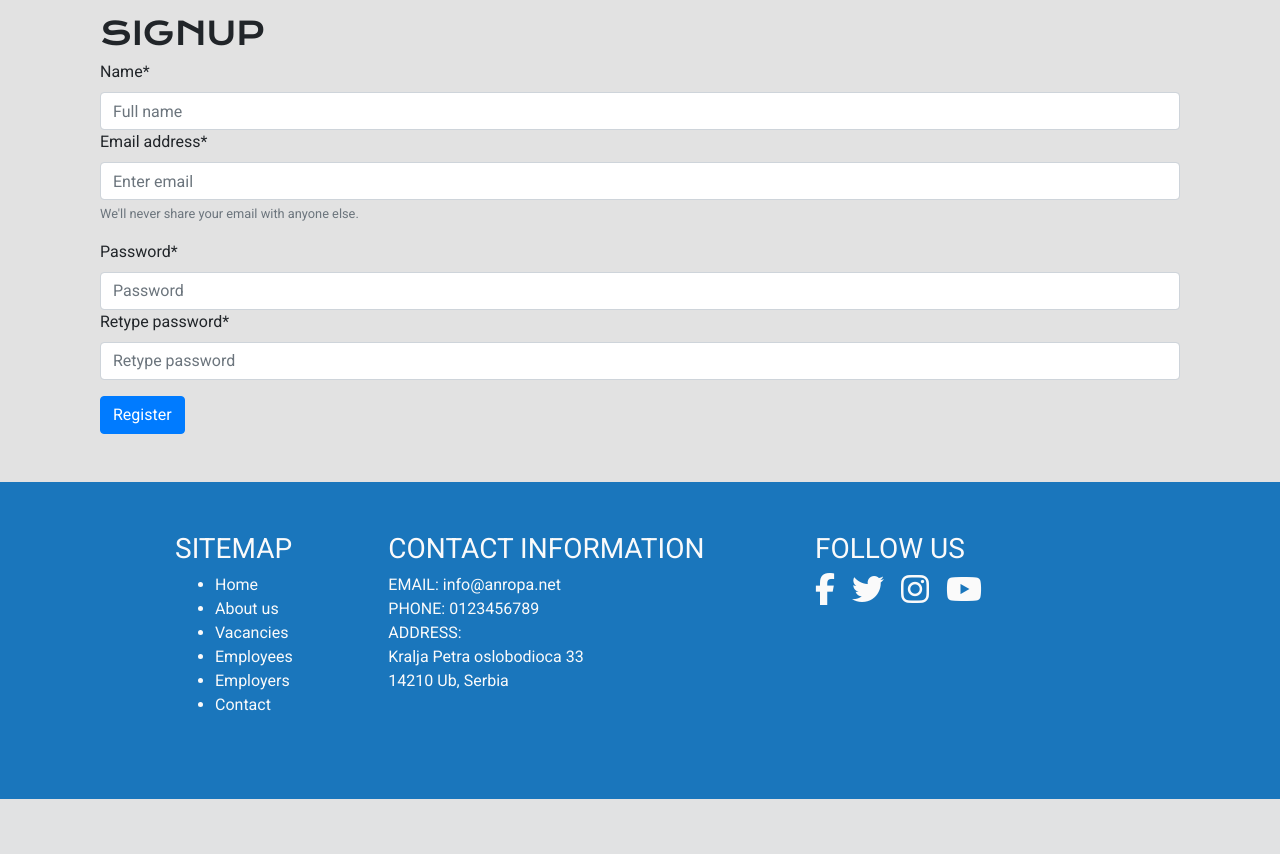
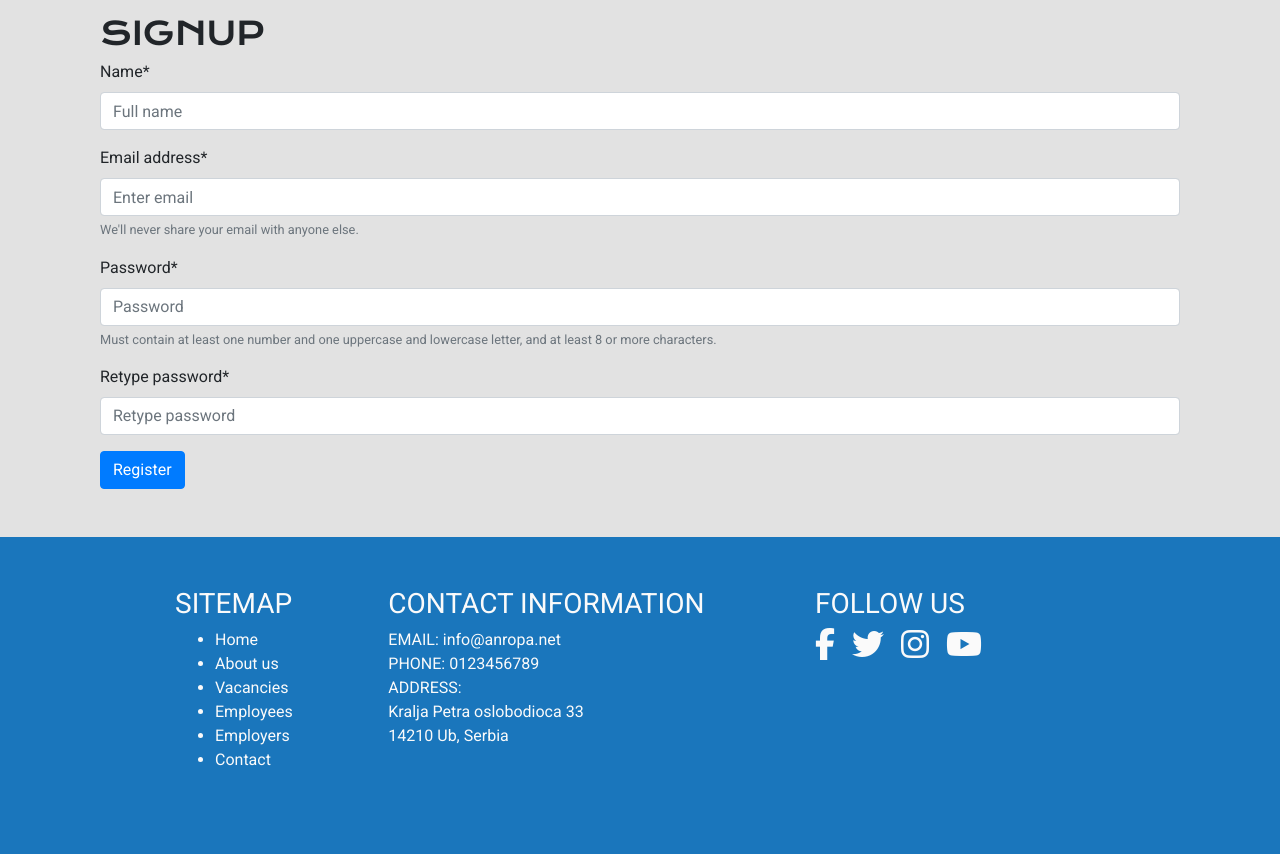
Before and after one commit to Code-Institute-Submissions/Albastraoz-anropa, a Flask app: page /signup in a window 1280 px wide. Shown: the part 72-926 px from the top of the page. Before the commit the page ends 871 px from the top, so only its background shows below. Run offline with Flask 2, Linux system fonts and the light colour scheme; some libraries are stand-ins or nearby versions.

Commit message:
Version 1.43 - Improved password recovery functionality and added requirements for password creation.

```diff
--- a/app.py
+++ b/app.py
@@ -245,8 +245,8 @@ def reset_password(token):
     try:
         email = st.loads(token, salt='reset-password', max_age=7200)
     except SignatureExpired:
-        return 'Reset password link expired.'#render_template("email_confirmation_denied.html")
-    token = token
+        return render_template("password_reset_denied.html")
+
     email = st.loads(token, salt='reset-password')
     if request.method == 'POST':
         if request.form['reset-password'] != request.form['reset-password2']:
@@ -256,6 +256,7 @@ def reset_password(token):
         # Hash password for security
         hashpass = bcrypt.hashpw(request.form['reset-password'].encode('utf-8'), bcrypt.gensalt())
 
+        # Update password by finding user by email.
         mongo.db.users.update_one({'email' : email}, {"$set":
             {'password' : hashpass }})
         flash('Your password has been reset! You can <a href="/login">login here</a>.')
--- a/templates/login.html
+++ b/templates/login.html
@@ -17,7 +17,7 @@
             </div>
             {% endif %}
             {% endwith %}
-            <form method=POST action="{{ url_for('login')}}">
+            <form method=POST action="{{ url_for('login') }}">
                 <div class="form-group">
                     <label for="email">Email address*</label>
                     <input type="email" class="form-control" id="email" name="email" aria-describedby="emailHelp"
@@ -27,8 +27,9 @@
                 </div>
                 <div class="form-group">
                     <label for="password">Password*</label>
-                    <input type="password" class="form-control" id="password" name="password" placeholder="Password"
+                    <input type="password" class="form-control" id="password" name="password" aria-describedby="forgotPassword" placeholder="Password"
                         required>
+                    <small id="forgotPassword" class="form-text text-muted"><a href="{{ url_for('request_password_reset') }}">I forgot my password!</a></small>
                 </div>
                 <button type="submit" class="btn btn-primary">Login</button>
             </form>
--- a/templates/password_reset_form.html
+++ b/templates/password_reset_form.html
@@ -18,8 +18,11 @@
             <form method=POST action="{{ url_for('reset_password', token=token)}}">
                 <div class="form-group">
                     <label for="reset-password">Password</label>
-                    <input type="password" class="form-control" id="reset-password" name="reset-password" placeholder="Password"
+                    <input type="password" class="form-control" id="reset-password" name="reset-password" aria-describedby="passwordReq" pattern="(?=.*\d)(?=.*[a-z])(?=.*[A-Z]).{8,}" title="Must contain at least one number and one uppercase and lowercase letter, and at least 8 or more characters" placeholder="Password"
                         required>
+                    <small id="passwordReq" class="form-text text-muted">Must contain at least one number and one uppercase and lowercase letter, and at least 8 or more characters.</small>
+                </div>
+                <div class="form-group">
                     <label for="reset-password">Retype password</label>
                     <input type="password" class="form-control" id="reset-password2" name="reset-password2" placeholder="Retype password"
                         required>
--- a/templates/signup.html
+++ b/templates/signup.html
@@ -22,6 +22,8 @@
                     <label for="name">Name*</label>
                     <input type="text" class="form-control" id="name" name="name" aria-describedby="nameHelp"
                         placeholder="Full name" required>
+                </div>
+                <div class="form-group">
                     <label for="email">Email address*</label>
                     <input type="email" class="form-control" id="email" name="email" aria-describedby="emailHelp"
                         placeholder="Enter email" required>
@@ -30,10 +32,13 @@
                 </div>
                 <div class="form-group">
                     <label for="password">Password*</label>
-                    <input type="password" class="form-control" id="password" name="password" placeholder="Password"
+                    <input type="password" class="form-control" id="password" name="password" aria-describedby="passwordReq" pattern="(?=.*\d)(?=.*[a-z])(?=.*[A-Z]).{8,}" title="Must contain at least one number and one uppercase and lowercase letter, and at least 8 or more characters" placeholder="Password"
                         required>
+                    <small id="passwordReq" class="form-text text-muted">Must contain at least one number and one uppercase and lowercase letter, and at least 8 or more characters.</small>
+                </div>
+                <div class="form-group">
                     <label for="password">Retype password*</label>
-                    <input type="password" class="form-control" id="password2" name="password2" placeholder="Retype password"
+                    <input type="password" class="form-control" id="password2" name="password2" pattern="(?=.*\d)(?=.*[a-z])(?=.*[A-Z]).{8,}" placeholder="Retype password"
                         required>
                 </div>
                 <button type="submit" class="btn btn-primary">Register</button>
```
Also changed, not shown: templates/password_reset_denied.html (added, +20 -0 lines).
